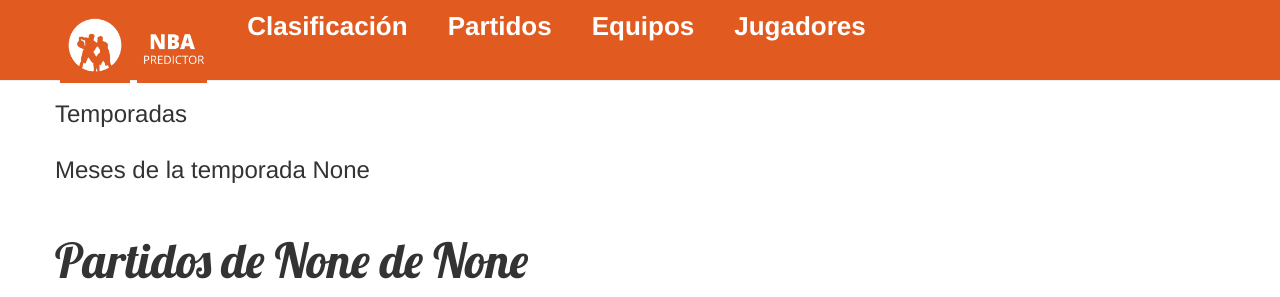
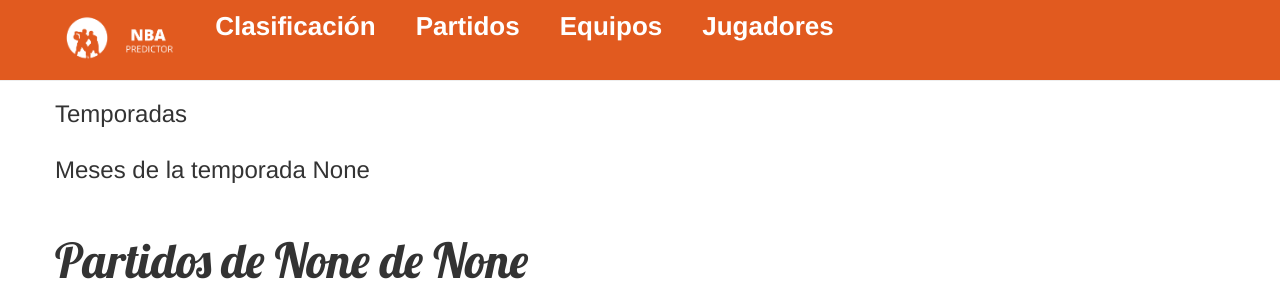
Before and after one commit to jesvazarg/NBAWebPredictor, a Django app: page /game/list in a window 1280 px wide. Shown: the top 297 px of the page. Run offline with Django 4.2, Linux system fonts and the light colour scheme; data that the repository does not hold is empty; some libraries are stand-ins or nearby versions.

Commit message:
Update nba.css

```diff
--- a/nba/static/css/nba.css
+++ b/nba/static/css/nba.css
@@ -1,5 +1,5 @@
 a.imagen{
-    height:120%;
+    height:100%;
 }
 .page-header {
     float: left;
```
